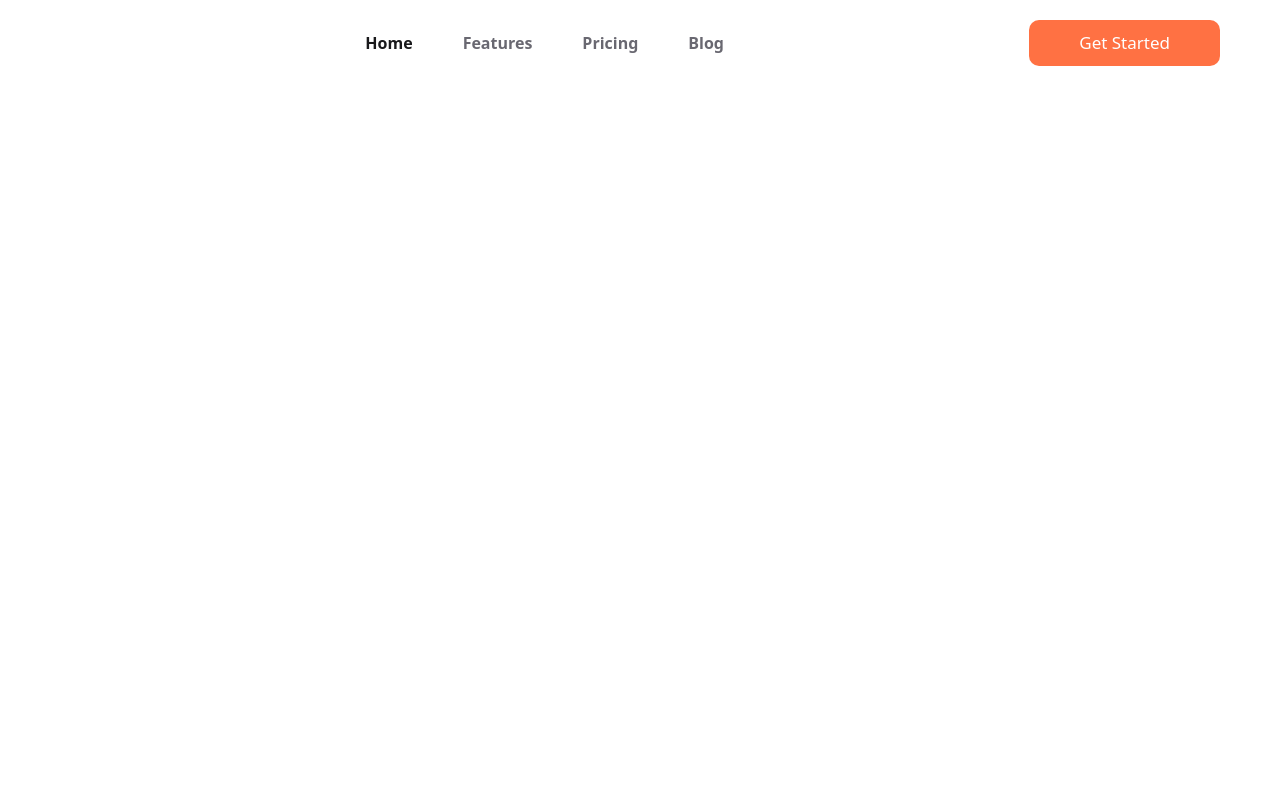
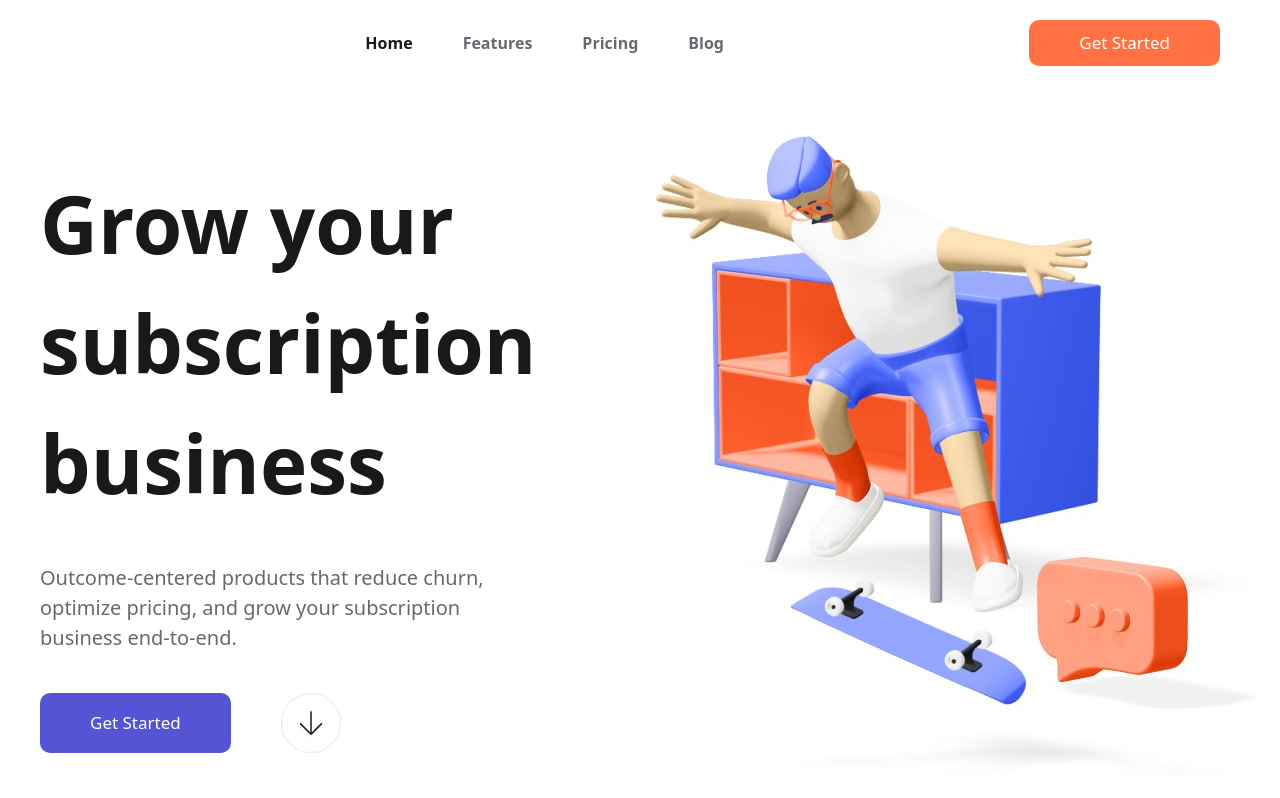
Before and after one commit to rxmnw/tailwind, a website: page index.html in a window 1280 px wide. Drawn offline with Linux system fonts and the light colour scheme.

Commit message:
section2

```diff
--- a/index.html
+++ b/index.html
@@ -20,7 +20,7 @@
         <a href="#">Get Started</a>
       </button>
     </header>
-    <!-- <main>
+     <main>
       <section
         class="flex max-w-300 m-auto justify-between items-center gap-[120px] py-[50px]">
         <aside class="flex flex-col gap-[40px]">
@@ -41,7 +41,7 @@
         </aside>
         <img src="./photo_2026-04-16_15-26-34.jpg" alt="" />
       </section>
-      <section
+      <!--<section
         class="flex max-w-300 m-auto justify-between items-center py-[50px]">
         <img src="Group.svg" alt="" />
         <img src="Group1.svg" alt="" />
```
